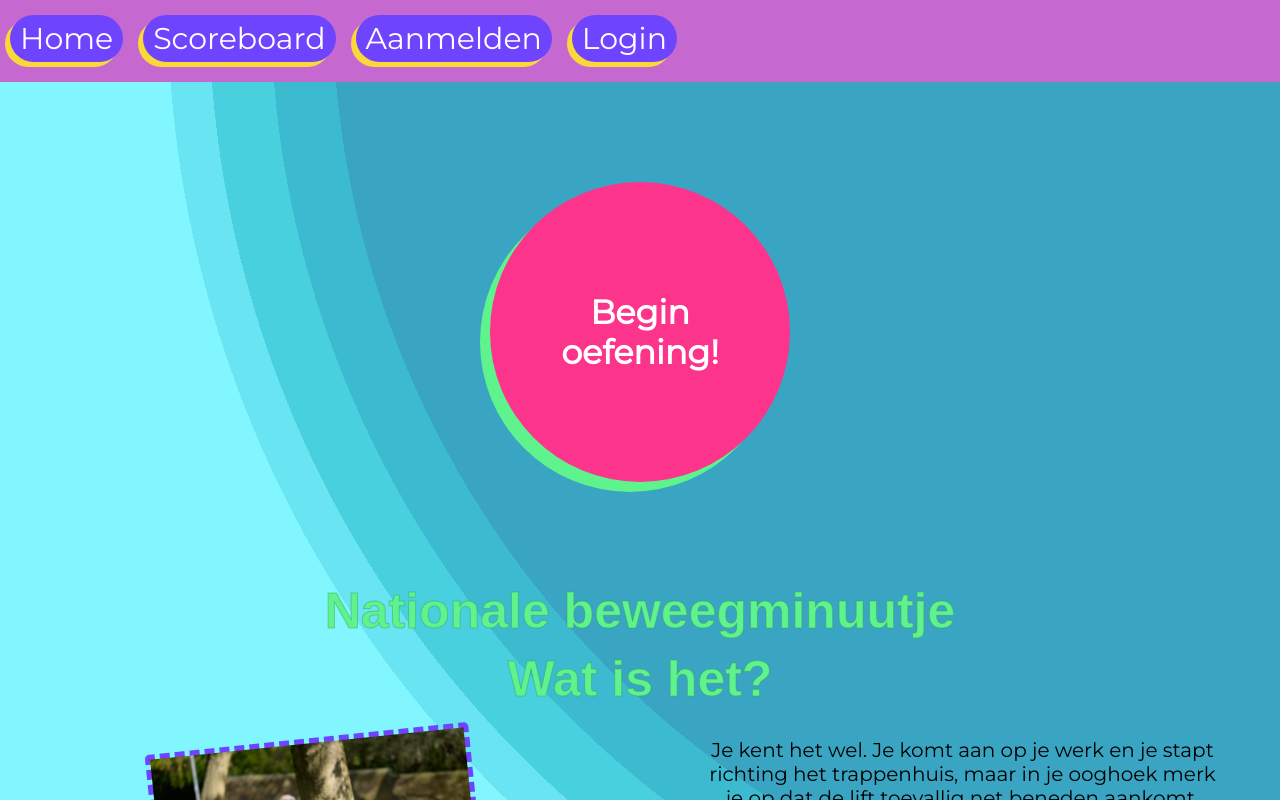
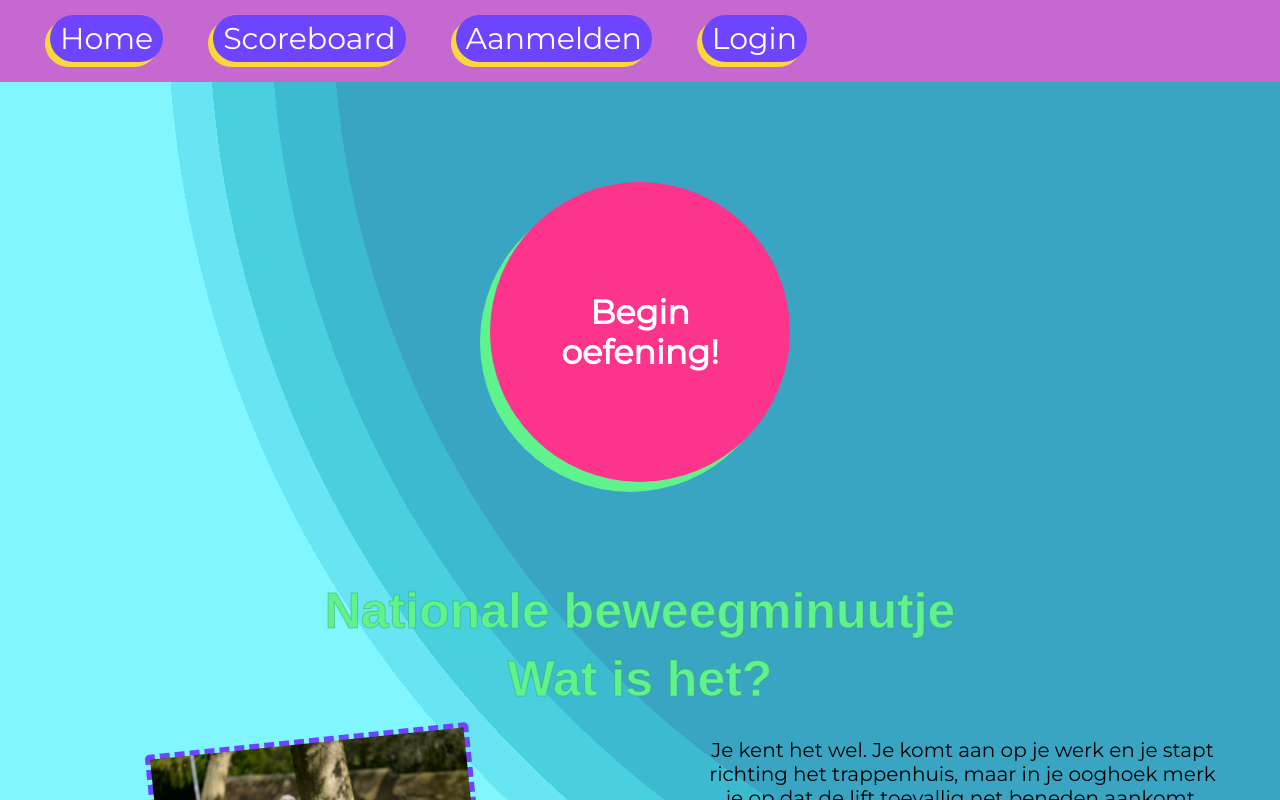
Before and after one commit to Thijs209/ipmedt4-react, a React (Create React App) app: page / in a window 1280 px wide. Shown: the top 800 px of the page. Built offline with nearby package versions, Linux system fonts and the light colour scheme.

Commit message:
minor css changes

```diff
--- a/src/Navbar.css
+++ b/src/Navbar.css
@@ -8,11 +8,11 @@ html{
     z-index:2;
 }
 
-.nav__a {
+.nav__a{
     float: left;
     color: #fff;
     text-align: center;
-    margin: 1.5rem 1rem 2rem 1rem;
+    margin: 1.5rem 0rem 2rem 5rem;
     font-weight: 400;
     text-decoration: none;
     cursor: pointer;
@@ -53,15 +53,13 @@ html{
         margin-bottom:3rem;
     }
     .nav__a{
-        display:block;
-
         float:none;
     }
     .nav__a__p{
         padding:1rem;
         width:20rem;
         height:4rem;
-        margin:0 auto;
+        margin:0.5rem auto;
         justify-content: center;
         align-self: center;
     }
@@ -70,12 +68,12 @@ html{
 @media only screen and (min-width: 750px) {
 
     .nav__a__p{
-        font-size: 200%;
+        font-size: 2.2rem;
     }
 }
 
-@media only screen and (min-width: 1200px) {
+@media only screen and (min-width: 950px) {
     .nav__a__p{
-        font-size: 300%;
+        font-size: 3rem;
     }
 }
--- a/src/Navbar.js
+++ b/src/Navbar.js
@@ -22,20 +22,20 @@ class Navbar extends React.Component{
     render () {
         if (!localStorage.getItem('auth_token')) {
             return (
-                <nav class="nav">
-                    <section><a class="nav__a" href="/home"><p class="nav__a__p">Home</p></a></section>
-                    <section><a class="nav__a" href="/scoreboard"><p class="nav__a__p">Scoreboard</p></a></section>
-                    <section><a class="nav__a" href="/register"><p class="nav__a__p">Aanmelden</p></a></section>
-                    <section> <a class="nav__a" href="/login"><p class="nav__a__p">Login</p></a></section>
+                <nav className="nav">
+                    <section><a className="nav__a" href="/home"><p className="nav__a__p">Home</p></a></section>
+                    <section><a className="nav__a" href="/scoreboard"><p className="nav__a__p">Scoreboard</p></a></section>
+                    <section><a className="nav__a" href="/register"><p className="nav__a__p">Aanmelden</p></a></section>
+                    <section> <a className="nav__a" href="/login"><p className="nav__a__p">Login</p></a></section>
                 </nav>
             )
         } else {
             return (
-                <nav class="nav">
-                    <section><a class="nav__a" href="/home"><p class="nav__a__p">Home</p></a></section>
-                    <section><a class="nav__a" href="/scoreboard"><p class="nav__a__p">Scoreboard</p></a></section>
-                    <section><a class="nav__a" href="/profiel"><p class="nav__a__p">Profiel</p></a></section>
-                    <section><a class="nav__a" href="/logout" onClick={this.logoutSubmit}><p class="nav__a__p">Logout</p></a></section>
+                <nav className="nav">
+                    <section><a className="nav__a" href="/home"><p className="nav__a__p">Home</p></a></section>
+                    <section><a className="nav__a" href="/scoreboard"><p className="nav__a__p">Scoreboard</p></a></section>
+                    <section><a className="nav__a" href="/profiel"><p className="nav__a__p">Profiel</p></a></section>
+                    <section><a className="nav__a" href="/logout" onClick={this.logoutSubmit}><p className="nav__a__p">Logout</p></a></section>
                 </nav>
             )
         }
```
